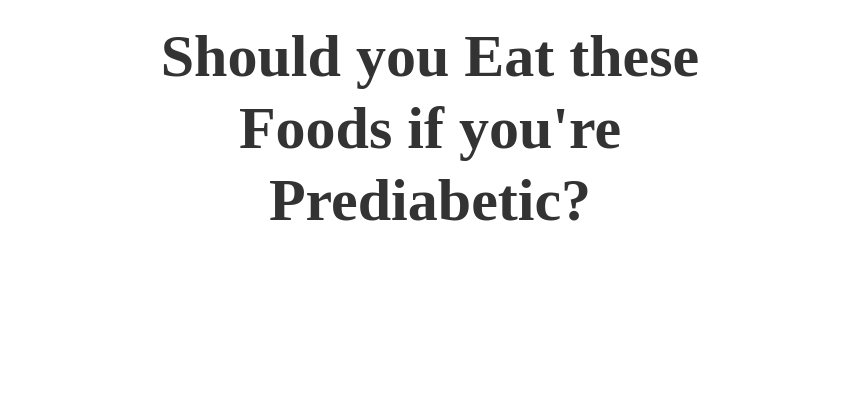
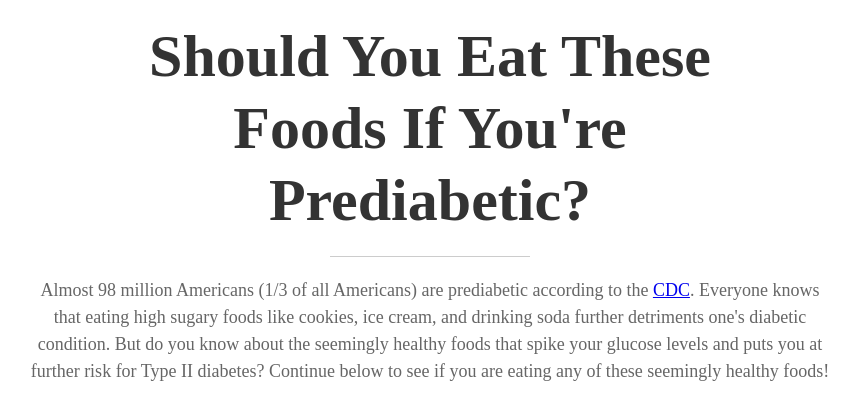
Before and after one commit to owenkyang/SugarLens, a plain HTML site: page index.html in a window 1280 px wide. Shown: the whole page, without its empty margins (210-1069 px from the left). Drawn offline with Linux system fonts and the light colour scheme.

Commit message:
implemented description

```diff
--- a/index.html
+++ b/index.html
@@ -8,7 +8,13 @@
 </head>
 <body>
     <div>
-        <h1>Should you Eat these Foods if you're Prediabetic?</h1>
+        <h1 class="main-title">Should You Eat These Foods If You're Prediabetic?</h1>
+        <hr>
+        <p class="description">Almost 98 million Americans (1/3 of all Americans) are prediabetic according to the
+            <a href="https://www.cdc.gov/diabetes/communication-resources/1-in-3-americans.html" target="_blank">CDC</a>.
+            Everyone knows that eating high sugary foods like cookies, ice cream, and drinking soda further detriments one's diabetic
+            condition. But do you know about the seemingly healthy foods that spike your glucose levels and puts you at further risk
+            for Type II diabetes? Continue below to see if you are eating any of these seemingly healthy foods!</p>
     </div>
     <script src="global.js"></script>
 </body>
--- a/style.css
+++ b/style.css
@@ -1,4 +1,4 @@
-h1 {
+.main-title {
     font-family: 'Times New Roman', Times, serif;
     text-align: center;
     font-size: 60px;
@@ -8,3 +8,20 @@ h1 {
     word-break: break-word;
     max-width: 600px;
 }
+
+hr {
+    border: none;
+    border-top: 1px solid #ccc;
+    margin: 20px auto;
+    max-width: 200px;
+}
+
+.description {
+    font-family: 'Times New Roman', Times, serif;
+    text-align: center;
+    font-size: 18px;
+    color: #666;
+    margin: 20px auto;
+    max-width: 800px;
+    line-height: 1.5;
+}
```
